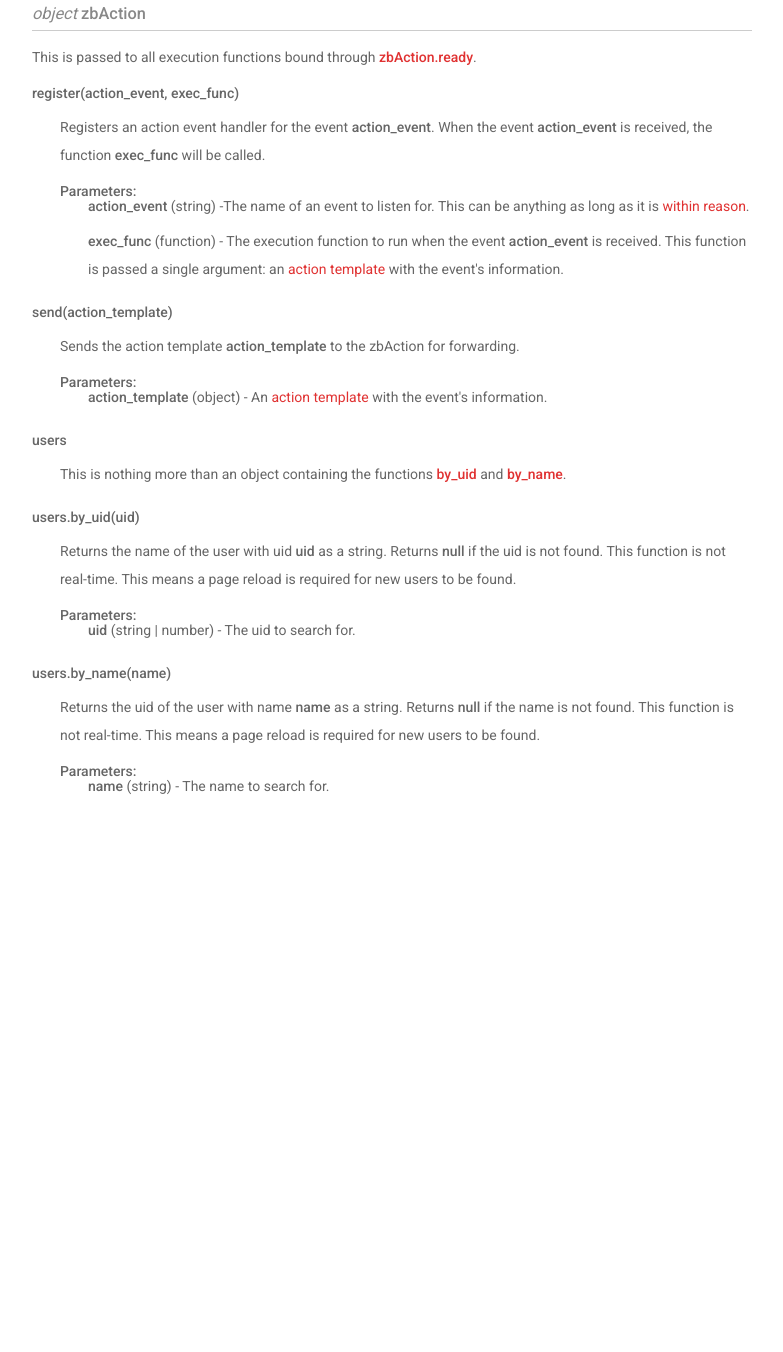
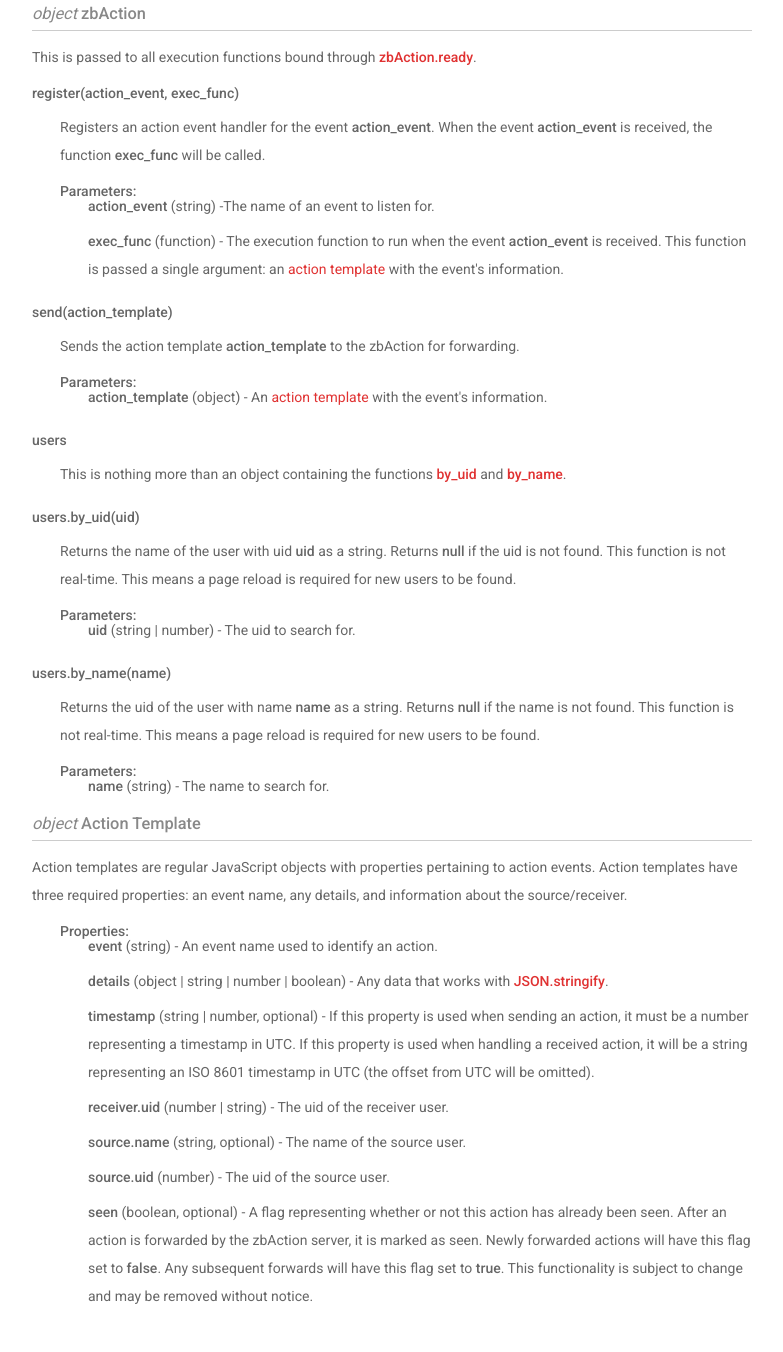
Before and after one commit to zbAction/zbAction, a Python web app: template templates/docs/dev/js-sdk.html in a window 1280 px wide. Shown: the part 675-2027 px from the top of the page, without its empty margins (248-1031 px from the left). Before the commit the page ends 1469 px from the top, so only its background shows below. Run offline with Jinja, Linux system fonts and the light colour scheme; the template is opened without the code that fills it, so the values that code supplies are empty; some libraries are stand-ins or nearby versions.

Commit message:
user function

```diff
--- a/templates/docs/dev/js-sdk.html
+++ b/templates/docs/dev/js-sdk.html
@@ -55,7 +55,7 @@
             </p>
             <span class="param">Parameters:</span>
             <p class="arg">
-                <b>action_event</b> (string) -The name of an event to listen for. This can be anything as long as it is <a href="{{ url_for('docs', category='dev', page='restrictions') }}">within reason</a>.
+                <b>action_event</b> (string) -The name of an event to listen for.
             </p>
             <p class="arg">
                 <b>exec_func</b> (function) - The execution function to run when the event <span class="literal">action_event</span> is received. This function is passed a single argument: an <a href="#object.action_template">action template</a> with the event's information.
@@ -106,5 +106,37 @@
             </p>
         </aside>
     </aside>
+    <aside id="object.action_template">
+        <header>
+            <h3><i>object</i> Action Template</h3>
+        </header>
+        <p>
+            Action templates are regular JavaScript objects with properties pertaining to action events. Action templates have three required properties: an event name, any details, and information about the source/receiver.
+        </p>
+        <aside class="property">
+            <span class="param">Properties:</span>
+            <p class="arg">
+                <b>event</b> (string) - An event name used to identify an action.
+            </p>
+            <p class="arg">
+                <b>details</b> (object | string | number | boolean) - Any data that works with <span class="literal"><a href="https://developer.mozilla.org/en-US/docs/Web/JavaScript/Reference/Global_Objects/JSON/stringify">JSON.stringify</a></span>.
+            </p>
+            <p class="arg">
+                <b>timestamp</b> (string | number, optional) - If this property is used when sending an action, it must be a number representing a timestamp in UTC. If this property is used when handling a received action, it will be a string representing an ISO 8601 timestamp in UTC (the offset from UTC will be omitted).
+            </p>
+            <p class="arg">
+                <b>receiver.uid</b> (number | string) - The uid of the receiver user.
+            </p>
+            <p class="arg">
+                <b>source.name</b> (string, optional) - The name of the source user.
+            </p>
+            <p class="arg">
+                <b>source.uid</b> (number) - The uid of the source user.
+            </p>
+            <p class="arg">
+                <b>seen</b> (boolean, optional) - A flag representing whether or not this action has already been seen. After an action is forwarded by the zbAction server, it is marked as seen. Newly forwarded actions will have this flag set to <span class="literal">false</span>. Any subsequent forwards will have this flag set to <span class="literal">true</span>. This functionality is subject to change and may be removed without notice.
+            </p>
+        </aside>
+    </aside>
 </div>
 {% endblock %}
--- a/templates/docs/dev/quickstart.html
+++ b/templates/docs/dev/quickstart.html
@@ -46,7 +46,7 @@
             The code above will register an action event handler for the action "example" and then immediately send the action "example" to the user with uid <span class="literal">example_uid</span>. When the user with uid <span class="literal">example_uid</span> receives the action "example", an alert saying "Received an action through event 'example'" will appear. The user will also see a second alert with the action event's details.
         </p>
         <p>
-            Actions are sent and received as action templates. Action templates are represented as objects and require three fields: an event name, any event details, and information about the sender/receiver; everything else is optional. Therefore, the example above utilizes the most basic form of action template as it only sends the bare necessities.
+            Actions are sent and received as action templates. Action templates are represented as objects and have three required properties: an event name, any event details, and information about the sender/receiver; everything else is optional. Therefore, the example above utilizes the most basic form of action template as it only sends the bare necessities.
         </p>
         <hr />
         <p>
--- a/templates/test.html
+++ b/templates/test.html
@@ -2,7 +2,7 @@
 <script>
 $.zb = {
 	stat: {
-		mid: {{ uid }},
+		mid: '71',
 		bpath: '42'
 	}
 };
```
Also changed, not shown: static/zb.action.js (+25 -0 lines).
